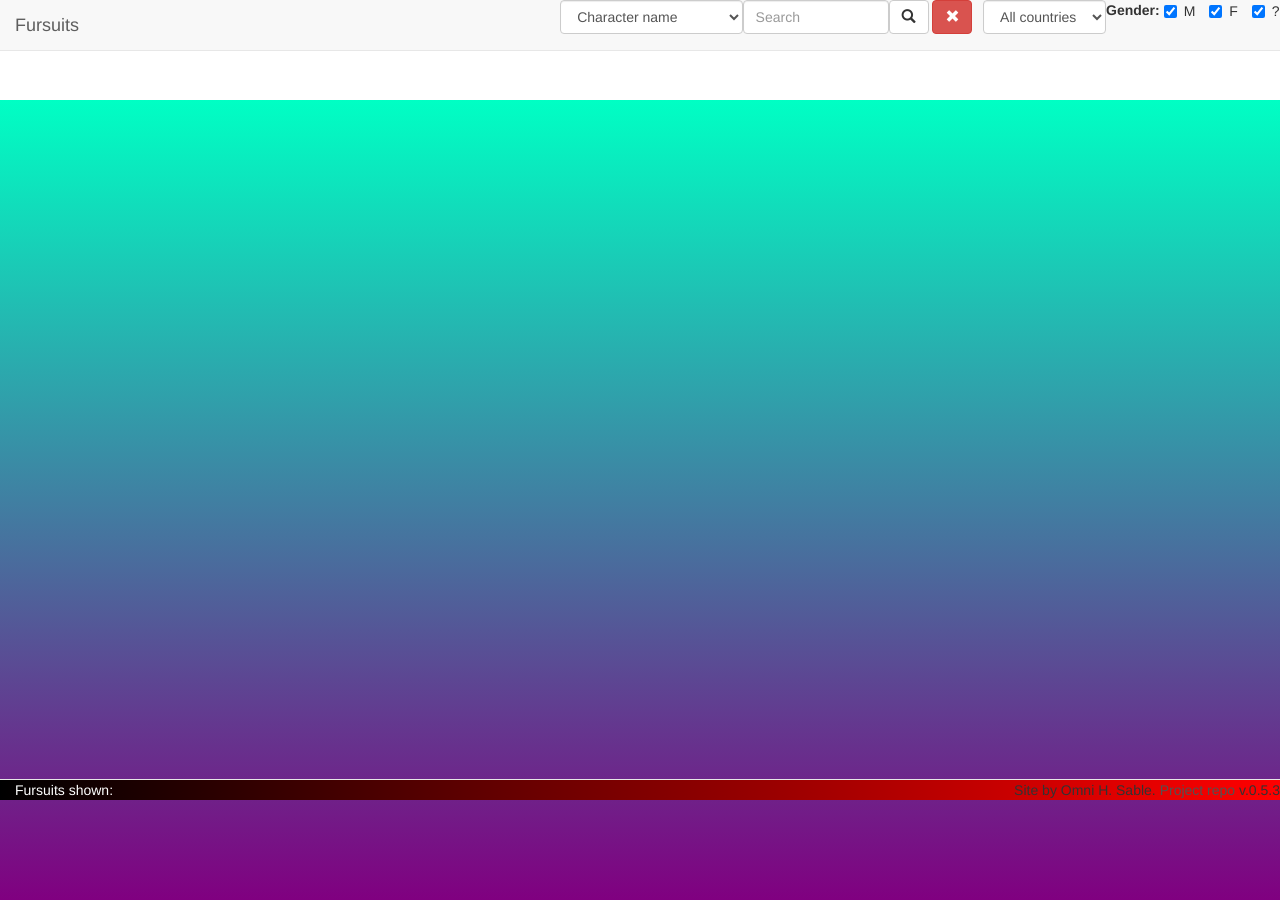
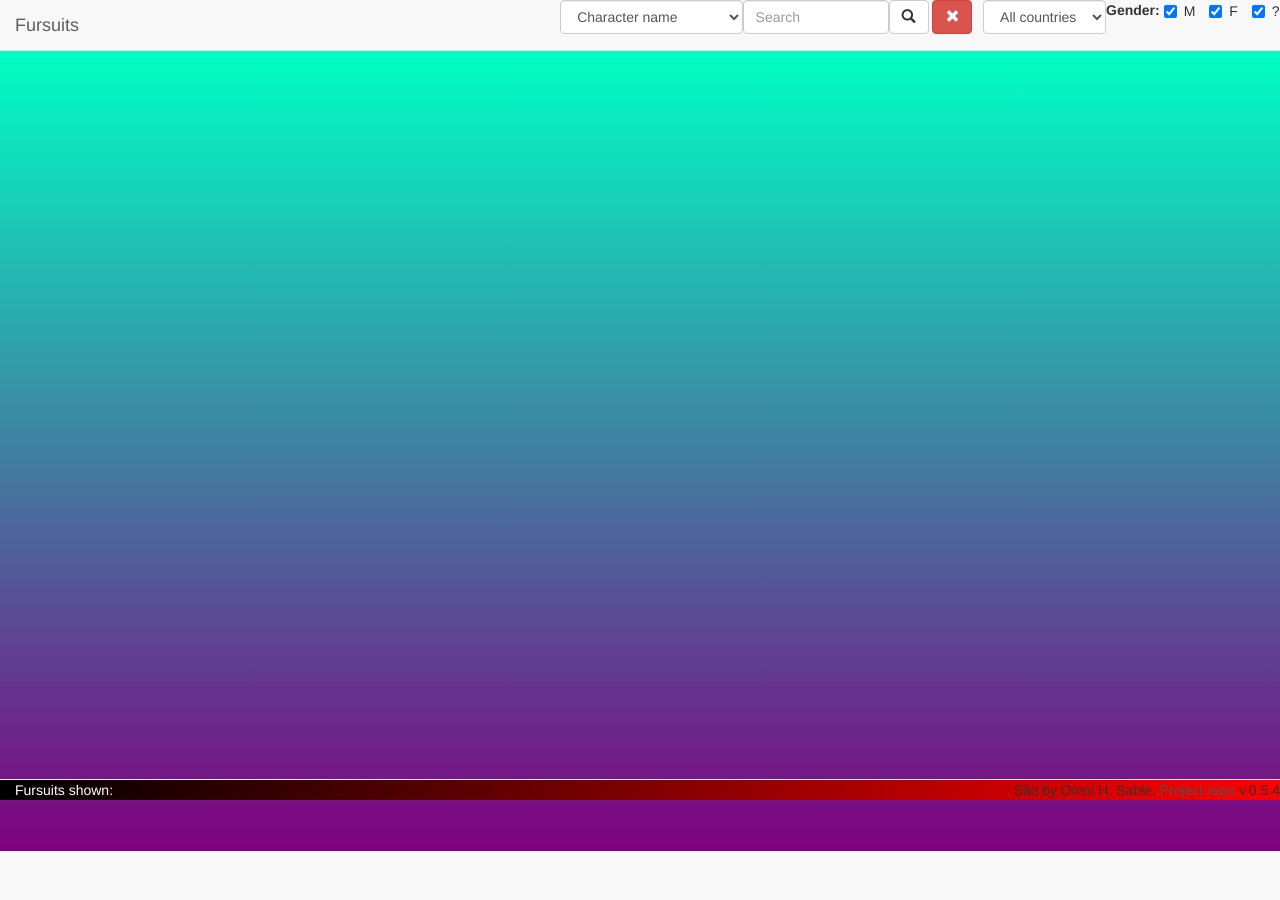
Before and after one commit to Highstaker/Picture-data-organizer-site, a Flask app: page / in a window 1280 px wide. After the commit the page ends 851 px from the top, so only its background shows below. Run offline with Flask 2, Linux system fonts and the light colour scheme; data that the repository does not hold is empty; parts of the project's set-up code (start-up, migrations or seed data) failed here and were passed over; some libraries are stand-ins or nearby versions.

Commit message:
v.0.5.4
+dynamic margins depending on size of header and footer

```diff
--- a/photodata_organizer.py
+++ b/photodata_organizer.py
@@ -8,7 +8,7 @@ from threading import Thread
 
 from flask import Flask, render_template
 
-VERSION = (0, 5, 3)
+VERSION = (0, 5, 4)
 
 SCRIPT_FOLDER = path.dirname(path.realpath(__file__))
 
--- a/static/css/style.css
+++ b/static/css/style.css
@@ -6,6 +6,10 @@ body{
 	margin: 0;
 	font-family: sans-serif;
 	height: 100%;
+}
+
+#header{
+	margin-bottom: 0;
 }
 
 #country-menu{
@@ -42,8 +46,8 @@ body{
 
     min-height: 100%;
 
-    margin-top: 100px;
-    margin-bottom : 100px;
+    /*margin-top: 100px;*/
+    /*margin-bottom : 100px;*/
 
     padding-left: 0px;
     padding-right: 0px;
--- a/static/js/main.js
+++ b/static/js/main.js
@@ -127,7 +127,7 @@ $(function(){
             }
 
             var img_container = $('<div>', {
-                class: 'photo-container hoi!',
+                class: 'photo-container',
                 id: pic_id_prefix+i+'-container',
                 style: 'background: url(' + "img/"+source_data[i]["ImageFilename"] + ");" +
                 "border-color:" + border_color + ";"
@@ -209,6 +209,15 @@ $(function(){
         for(var i=0;i<source_data.length;i++){shown_indicies[i]=[i];}
     }
 
+    var set_photoscreen_margins = function(event){
+        //sets the margins of the main screen so the header and footer wouldn't overlap it
+        var header_height = $("#header").outerHeight(true);
+        $("#photo-screen").css({"margin-top": header_height});
+
+        var footer_height = $("#footer").outerHeight(true);
+        $("#photo-screen").css({"margin-bottom": footer_height});
+    }
+
     /////MAIN/////////
 
     collect_data();//run ajax
@@ -234,6 +243,9 @@ $(function(){
         }
     });//$("#photo-screen").mousemove
 
+    set_photoscreen_margins();
+    $(window).resize(set_photoscreen_margins);
+    $("button[class*='navbar-toggle']").click(function(){setTimeout(set_photoscreen_margins,1000);});//bodging! not sure how to make it run after the opening of dropdown panel
 
     //////////////////
     //////FILTERING-RELATED STUFF
--- a/templates/index.html
+++ b/templates/index.html
@@ -20,12 +20,11 @@
 
 	<!--TODO: use bootstrap-->
 
-	<!-- TODO: make main area margins dynamic, depending on height of header and footer -->
 	<!-- TODO: fix infobox sizing and positioning -->
 	<!-- TODO: to top button -->
 	<!-- TODO: make a sophisticated system that resizes images so no "margins" are left on resize (if width%150 != 0) -->
 
-	<nav class="navbar navbar-default navbar-fixed-top">
+	<nav class="navbar navbar-default navbar-fixed-top" id="header">
 		<div class="container-fluid">
 
 				<span class="navbar-brand">Fursuits</span>
```
